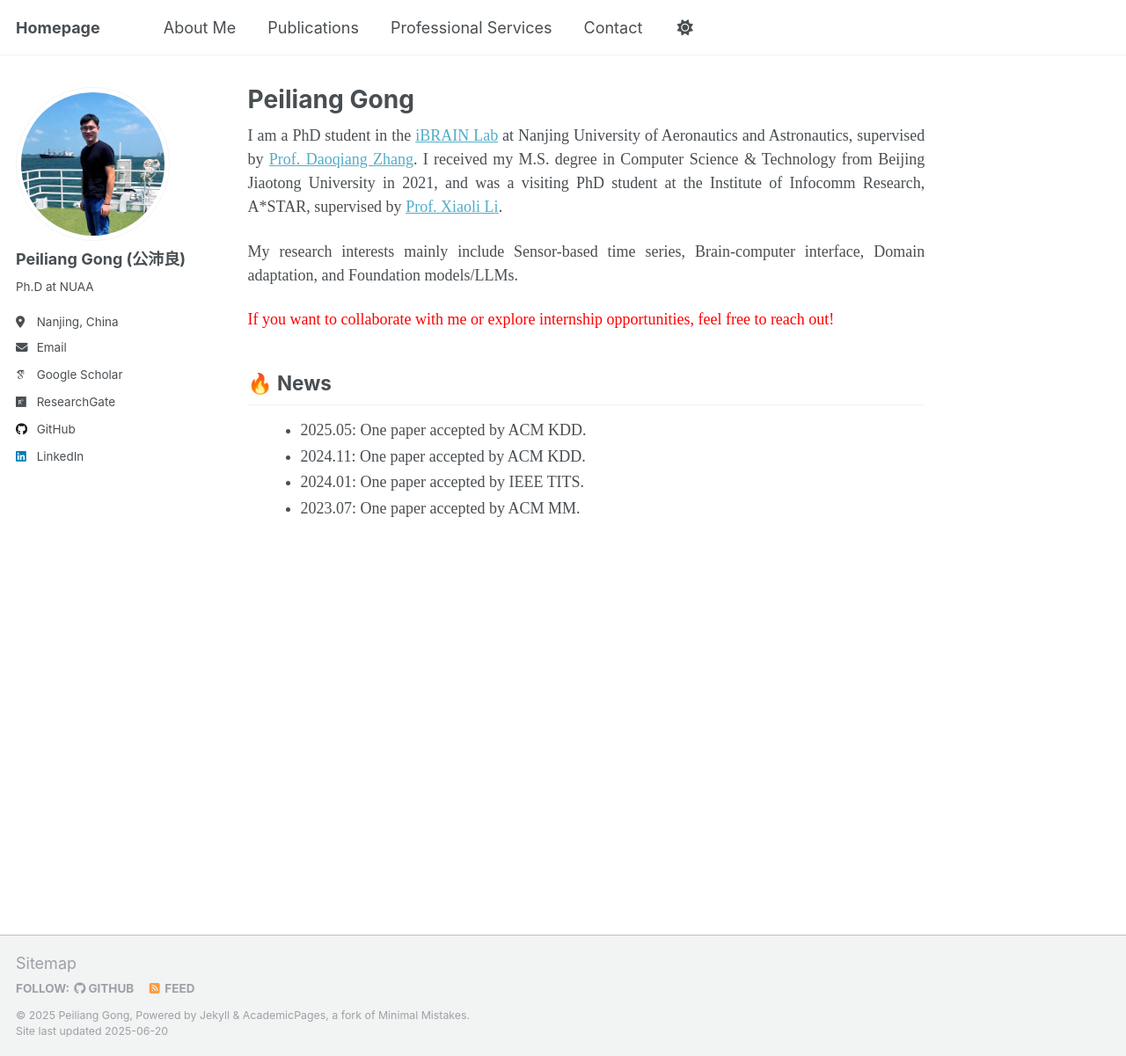
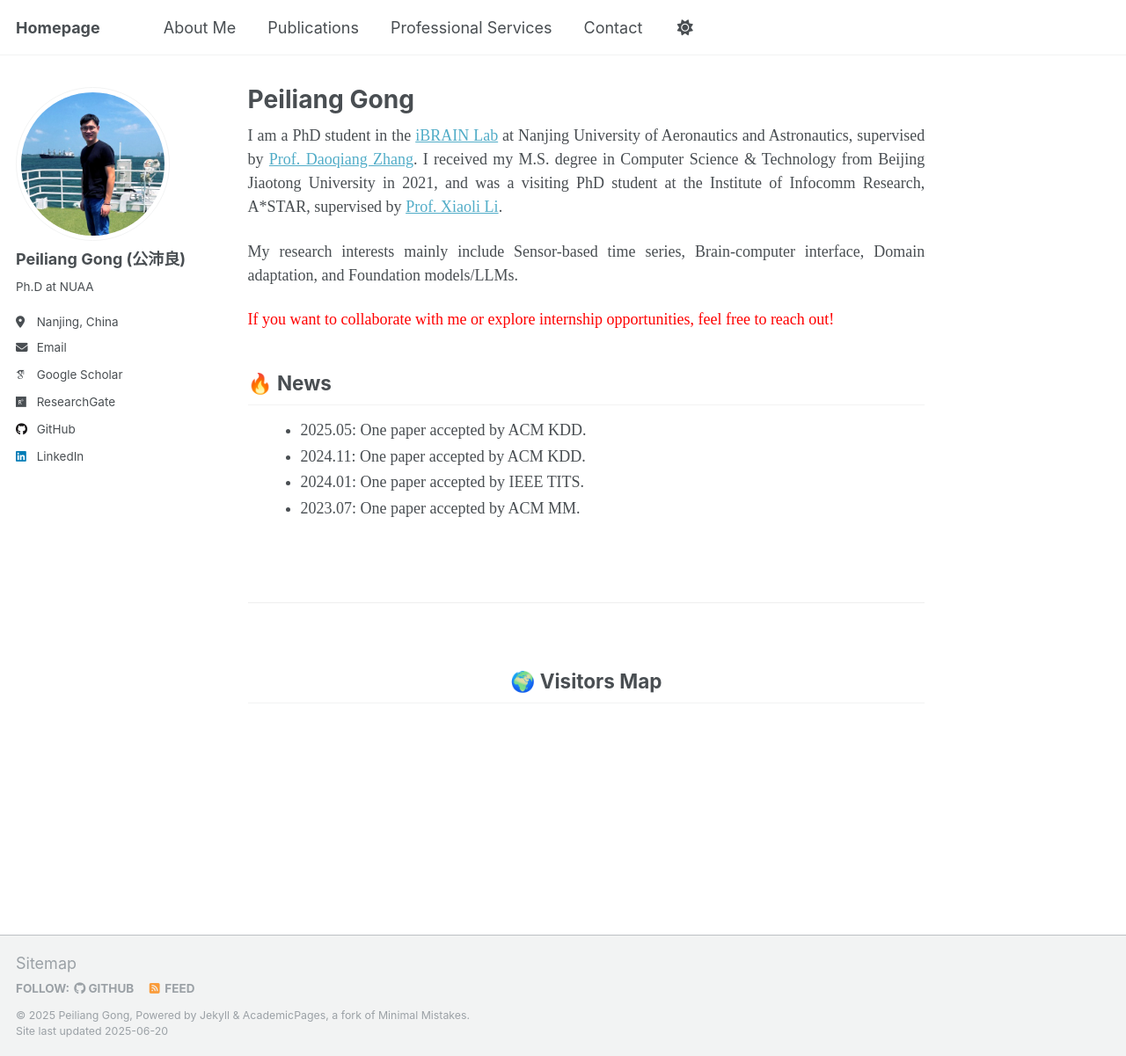
Before and after one commit to Tokenmw/Tokenmw.github.io, a Jekyll site: the page built from _pages/about.md, in a window 1280 px wide and 1201 px high. Shown: the whole window at 88% size. Built offline with Jekyll 4.4.1, drawn with Linux system fonts in a browser that asks for light colours; some web fonts are replaced; a script that is not in the unit is left out.

Commit message:
Update about.md

```diff
--- a/_pages/about.md
+++ b/_pages/about.md
@@ -27,3 +27,11 @@
 </div>
 
 {% include_relative news.md %}
+
+<!-- Visitor Map -->
+<div style="font-family: 'Times New Roman', serif; text-align: center; margin-top: 50px; padding-top: 30px; border-top: 1px solid #eee;">
+<h2>🌍 Visitors Map</h2>
+<div style="margin-top: 20px;">
+<script type="text/javascript" id="clstr_globe" src="//clustrmaps.com/globe.js?d=5st2g4bl81qeCCobOUfMInvv1O7ym540NlzpNwnL1-I"></script>
+</div>
+</div>
```
